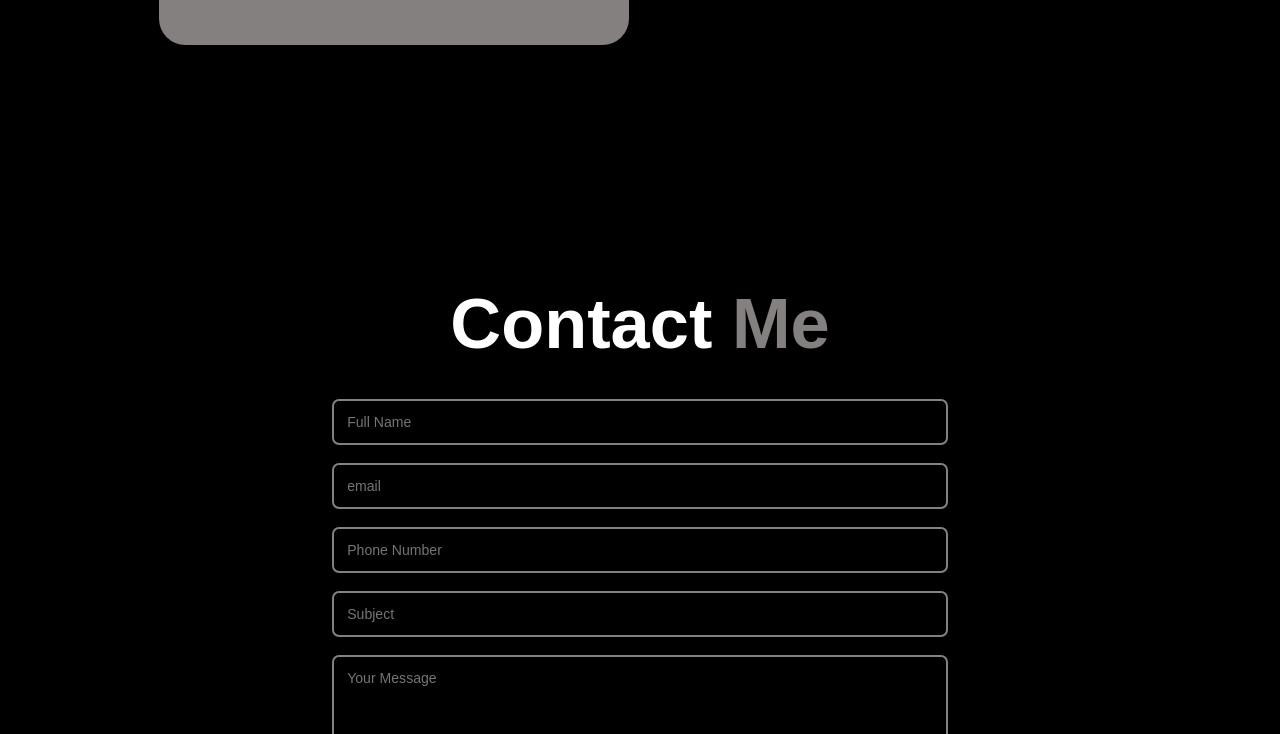
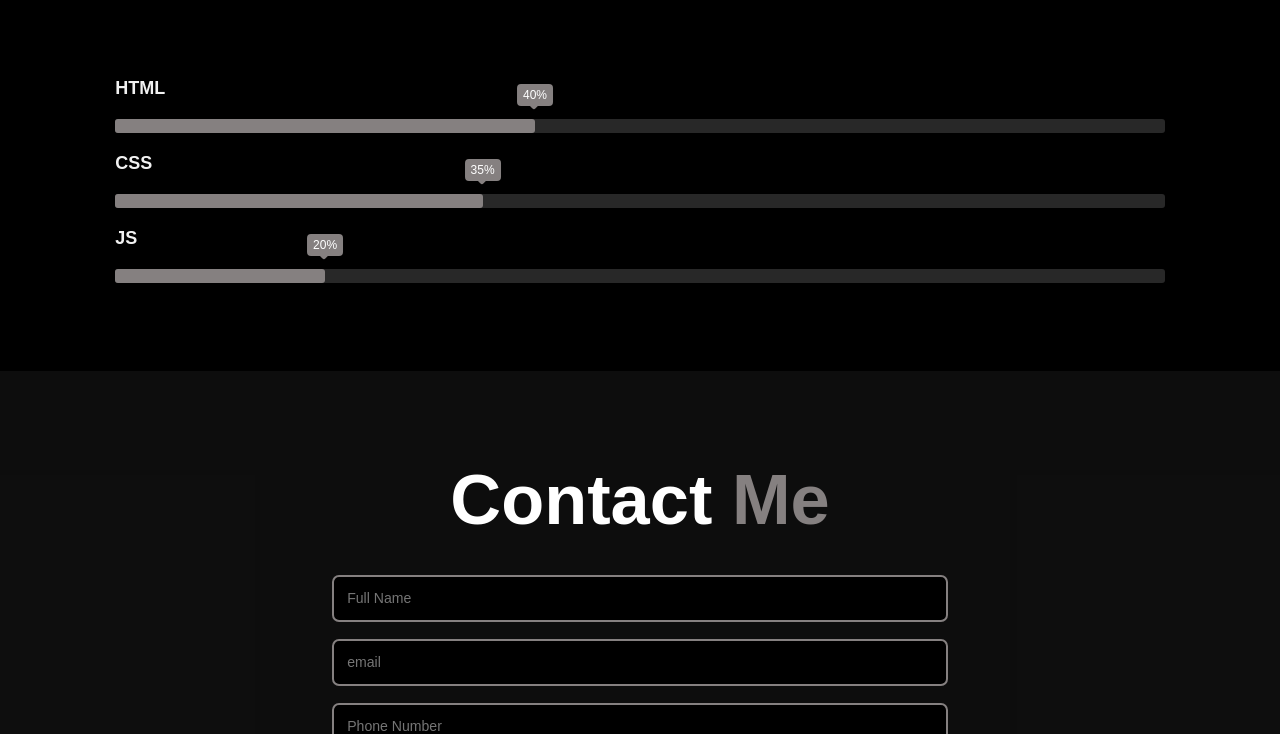
Before and after one commit to aditramadhan16/adityaaaaa16, a plain HTML site: page index.html in a window 1280 px wide. Shown: the part 2066-2800 px from the top of the page. Drawn offline with nearby package versions, Linux system fonts and the light colour scheme.

Commit message:
Add files via upload

```diff
--- a/index.html
+++ b/index.html
@@ -87,6 +87,33 @@
                     </div>
                 </div>
             </div>
+
+            <div class="skills-">
+                <div class="skill">
+                    <div class="skills-name">HTML</div>
+                    <div class="skills-bar">
+                        <div class="skills-per" per="40%" style="max-width: 40%"></div>
+                    </div>
+                </div>
+            </div>
+
+            <div class="skills-">
+                <div class="skill">
+                    <div class="skills-name">CSS</div>
+                    <div class="skills-bar">
+                        <div class="skills-per" per="35%" style="max-width: 35%"></div>
+                    </div>
+                </div>
+            </div>
+
+            <div class="skills-">
+                <div class="skill">
+                    <div class="skills-name">JS</div>
+                    <div class="skills-bar">
+                        <div class="skills-per" per="20%" style="max-width: 20%"></div>
+                    </div>
+                </div>
+            </div>
         </section>
 
         <section class="contact" id="contact">
--- a/style.css
+++ b/style.css
@@ -10,8 +10,8 @@
 }
 :root {
     --bg-color: #000000;
-    --second-bg-color: #11111cb;
-    --text-color: white;
+    --second-bg-color: #111111cb;
+    --text-color: rgb(255, 255, 255);
     --main-color: #858080;
 }
 html{
@@ -246,13 +246,14 @@ span{
     text-shadow: 0 0 50px var(--main-color);
 }
 .about-img{
-    border-radius: 70%;
+    border-radius: 50%;
 }
 .about-img img{
     position: relative;
-    width: 30vw;
+    height: 35vw;
+    width: 35vw;
     cursor: pointer;
-    border-radius: 30%;
+    border-radius: 50%;
     transition: 0.4s ease-in-out;
     top: 1rem;
     box-shadow: 0 0 30px var(--main-color)
@@ -303,9 +304,57 @@ span{
     background-color: var(--bg-color);
     width: 50px;
 }
+.skills-name{
+    font-size: 18px;
+    font-weight: 700;
+    color: #f1f1f1;
+    text-transform: uppercase;
+    margin: 20px 0;
+}
+.skills-bar{
+    height: 14px;
+    background: #282828;
+    border-radius: 3px;
+}
+.skills-per{
+    height: 14px;
+    background: var(--main-color);
+    border-radius: 3px;
+    position: relative;
+}
+.skills-per::before{
+    content: attr(per);
+    position: absolute;
+    padding: 4px 6px;
+    background: var(--main-color);
+    border-radius: 4px;
+    font-size: 12px;
+    top: -35px;
+    right: 0;
+    transform: translateX(50%);
+}
+.skills-per::after{
+    content: "";
+    position: absolute;
+    width: 7px;
+    height: 10px;
+    background: var(--main-color);
+    top: -20px;
+    right: 0;
+    transform: translateX(50%) rotate(45deg);
+    border-radius: 2px;
+}
+@keyframes fillbarsa{
+    from{
+        width: 0;
+    }
+    to{
+        width: 100%;
+    }
+}
 .skills{
     background: var(--bg-color);
-    color: white;
+    color: rgb(255, 255, 255);
 }
 .skills h2{
     margin-bottom: 5rem;
@@ -518,7 +567,8 @@ span{
         margin: 0 2rem 4rem;
     }
     .about img{
-        width: 52vw;
+        width: 45vw;
+        height: 45vw;
         margin-top: 1rem;
         margin-bottom: 3rem;
     }
```
